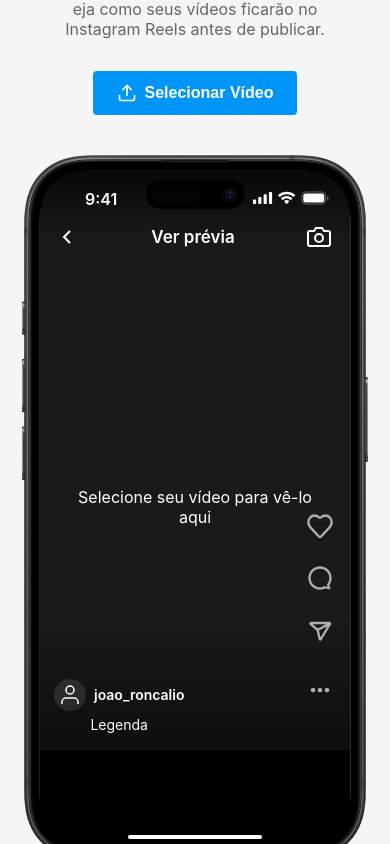
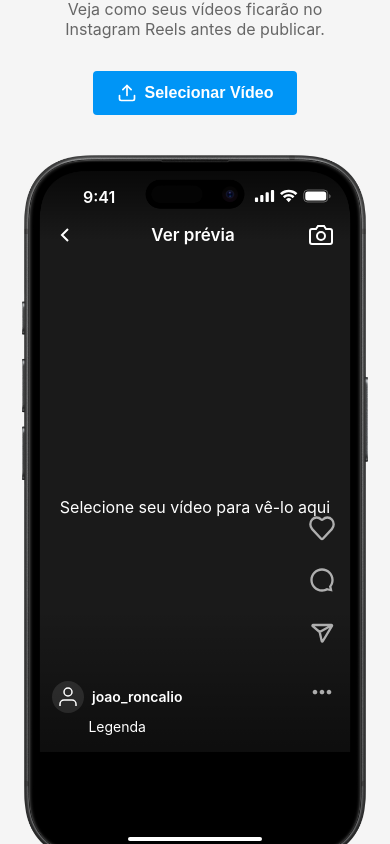
Before and after one commit to joaoRoncalio/reels-preview, an Astro site: page / in a window 390 px wide. Shown: the part 137-981 px from the top of the page. Built offline with nearby package versions, Linux system fonts and the light colour scheme; Astro itself is replaced by a stand-in of ours.

Commit message:
ajustes de bugs visuais no mobile

```diff
--- a/src/layouts/Layout.astro
+++ b/src/layouts/Layout.astro
@@ -2,7 +2,6 @@
 import '../styles/global.css';
 
 const {pageTitle} = Astro.props;
-const ogImageUrl = "/public/images/reels-preview-og-image_tiny.webp";
 ---
 
 <!doctype html>
@@ -14,7 +13,7 @@
 		  <link rel="icon" type="image/svg+xml" href="/images/Favicon.png" />
 		  <meta property="og:title" content={pageTitle} />
     <meta property="og:type" content="website" />
-    <meta property="og:image" content={ogImageUrl} />
+    <meta property="og:image" content="/images/reels-preview-og-image_tiny.webp" />
     <meta
       property="og:description"
       content="Veja como seus vídeos ficarão no Instagram Reels antes de publicar."
--- a/src/pages/index.astro
+++ b/src/pages/index.astro
@@ -6,7 +6,7 @@
   <div class="container">
     <div class="header">
       <h1>Insta Reels Preview</h1>
-      <p>eja como seus vídeos ficarão no Instagram Reels antes de publicar.</p>
+      <p>Veja como seus vídeos ficarão no Instagram Reels antes de publicar.</p>
     </div>
 
     <button class="button" id="uploadButton">
--- a/src/styles/global.css
+++ b/src/styles/global.css
@@ -97,10 +97,10 @@
 /* Tela do dispositivo (conteúdo) */
 .device-screen {
   position: absolute;
-  top: 24px; /* Ajustado com precisão para alinhar com o frame */
-  left: 24px;
-  right: 24px;
-  bottom: 24px;
+  top: 22px; /* Ajustado com precisão para alinhar com o frame */
+  left: 22px;
+  right: 22px;
+  bottom: 22px;
   border-radius: 40px; /* Arredondamento da tela */
   overflow: hidden;
   z-index: 0;
```
